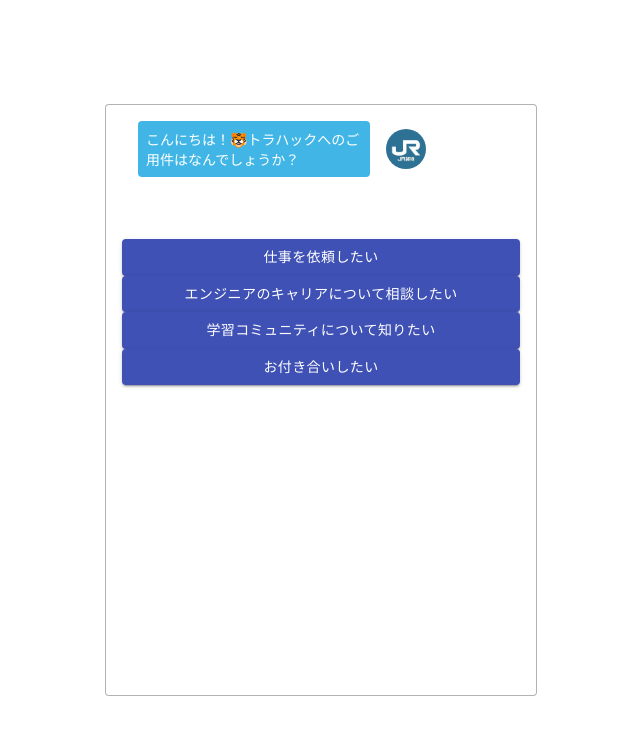
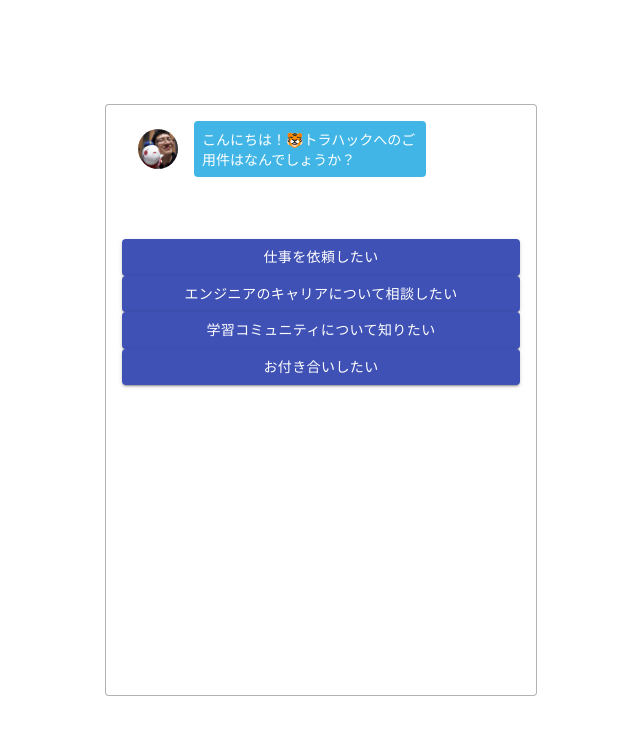
Before and after one commit to oratake/chatbot-test, a React (Create React App) app: page / in a window 1280 px wide. Shown: the top 734 px of the page, without its empty margins (319-959 px from the left). Built offline with nearby package versions, Linux system fonts and the light colour scheme.

Commit message:
fix: question typeをChatにpropsで渡す

```diff
--- a/src/components/Chats.tsx
+++ b/src/components/Chats.tsx
@@ -29,7 +29,7 @@
   return (
     <List className={classes.root}>
       {props.chats.map((chat, index) => (
-        <Chat text={chat.text} key={index.toString()} />
+        <Chat text={chat.text} type={chat.type} key={index.toString()} />
       ))}
     </List>
   );
```
